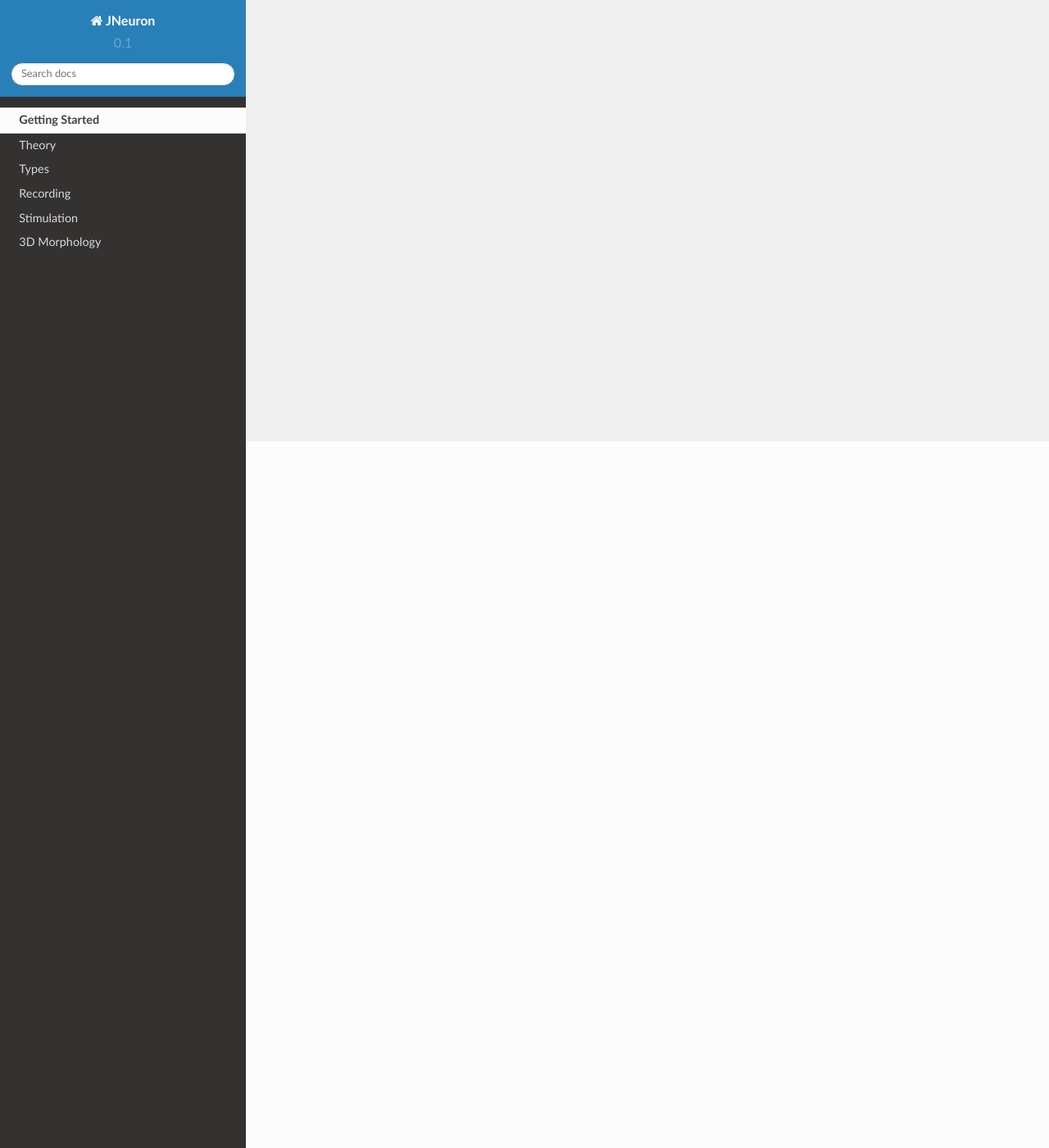
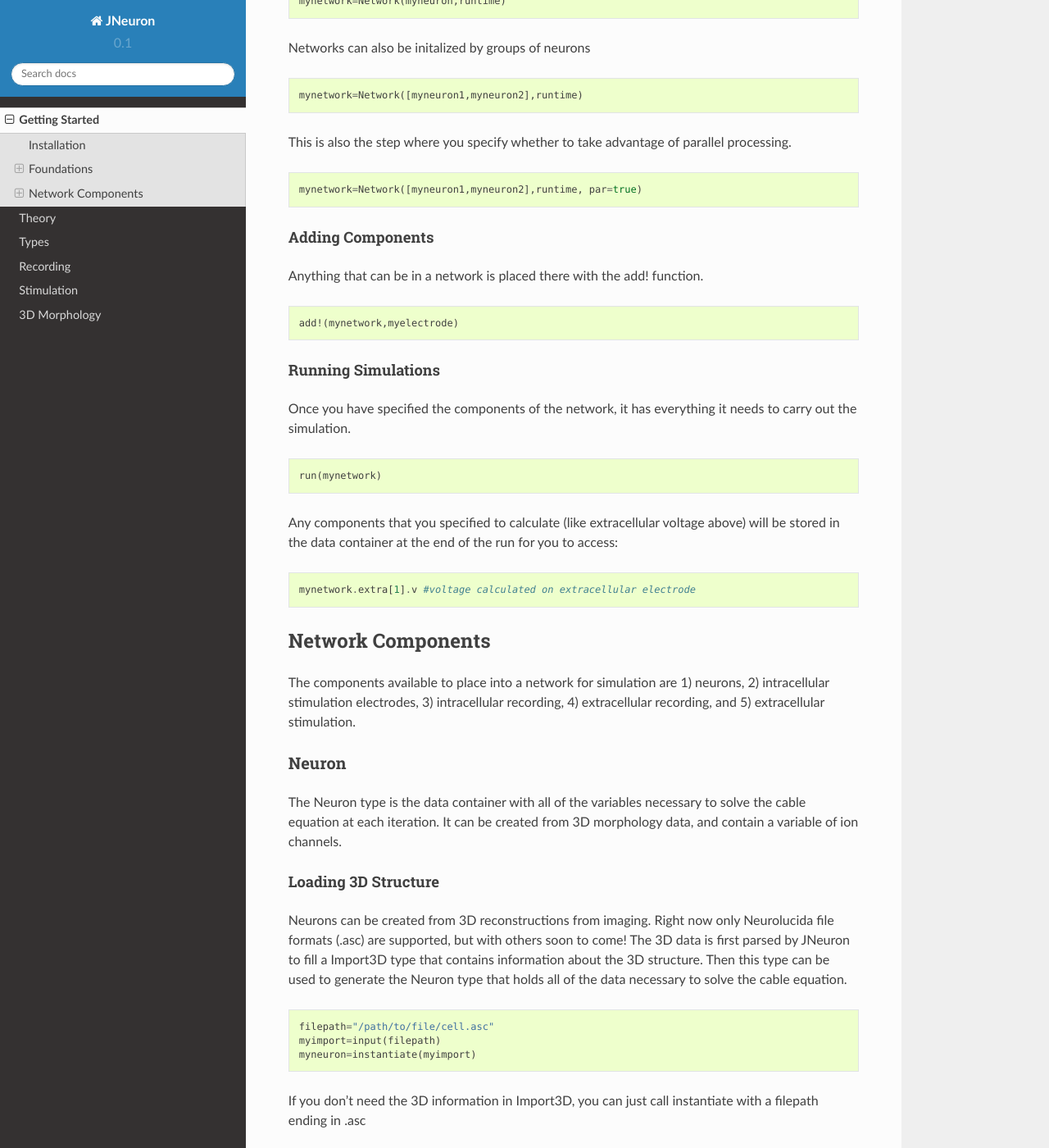
Before and after one commit to paulmthompson/JNeuron, a Sphinx documentation site: the page built from docs/GettingStarted.rst, in a window 1280 px wide and 1400 px high, scrolled down 862 px. Shown: the whole window at 82% size. Built offline with Sphinx 7.4.7 and the Read the Docs theme 2.0.0, drawn with Linux system fonts in a browser that asks for light colours; pages that are not in the unit, such as notebooks, are missing from menus; some of the changed text lies outside the part shown.

Commit message:
added to documentation

```diff
--- a/docs/GettingStarted.rst
+++ b/docs/GettingStarted.rst
@@ -1,3 +1,136 @@
 
+#################
 Getting Started
-================
+#################
+
+*************
+Installation
+*************
+
+*************
+Foundations
+*************
+
+Julia is based on types, or data containers for specific purposes. Consequently, JNeuron defines types for a network (or everything you are modeling) and everything that you can put into a network for simulation.
+
+==========
+Networks
+==========
+
+The main type of JNeuron is the Network type, which is actually a relatively simple data container:
+
+.. code-block:: julia
+
+	type Network{T <: AbstractArray{Neuron,1}}
+    		neur::T #Array of Neurons for simulation
+    		t::FloatRange{Float64} #time range for simulation
+    		extra::Array{Extracellular,1} #Extracellular Recording
+    		intra::Array{Intracellular,1} #Intracellular Recording
+    		stim::Array{Stim,1} #Intracellular Stimulation
+	end
+
+As you can see, the Network type contains spaces for any Neurons, extracellular electrodes or intracellular electrodes that you made add, as well as the current time current to all of these components.
+
+Because extracelluar and intracellular electrodes depend on the neurons that are present, Networks should first be initialized by 1) the neurons that are to be present, and 2) the simulation time (this can be chagned later.
+
+.. code-block:: julia
+
+	runtime=15.0 #in ms
+	mynetwork=Network(myneuron,runtime)
+
+Networks can also be initalized by groups of neurons
+
+.. code-block:: julia
+
+	mynetwork=Network([myneuron1,myneuron2],runtime)
+
+This is also the step where you specify whether to take advantage of parallel processing.
+
+.. code-block:: julia
+
+	mynetwork=Network([myneuron1,myneuron2],runtime, par=true)
+
+
+------------------
+Adding Components
+------------------
+
+Anything that can be in a network is placed there with the add! function.
+
+.. code-block:: julia
+
+	add!(mynetwork,myelectrode)
+
+--------------------
+Running Simulations
+--------------------
+
+Once you have specified the components of the network, it has everything it needs to carry out the simulation.
+
+.. code-block:: julia
+
+	run(mynetwork)
+
+Any components that you specified to calculate (like extracellular voltage above) will be stored in the data container at the end of the run for you to access:
+
+.. code-block:: julia
+
+	mynetwork.extra[1].v #voltage calculated on extracellular electrode
+
+
+******************
+Network Components
+******************
+
+The components available to place into a network for simulation are 1) neurons, 2) intracellular stimulation electrodes, 3) intracellular recording, 4) extracellular recording, and 5) extracellular stimulation.
+
+=======
+Neuron
+=======
+
+The Neuron type is the data container with all of the variables necessary to solve the cable equation at each iteration. It can be created from 3D morphology data, and contain a variable of ion channels.
+
+---------------------
+Loading 3D Structure
+---------------------
+
+Neurons can be created from 3D reconstructions from imaging. Right now only Neurolucida file formats (.asc) are supported, but with others soon to come! The 3D data is first parsed by JNeuron to fill a  Import3D type that contains information about the 3D structure. Then this type can be used to generate the Neuron type that holds all of the data necessary to solve the cable equation.
+
+.. code-block:: julia
+
+	filepath="/path/to/file/cell.asc"
+	myimport=input(filepath)
+	myneuron=instantiate(myimport)
+
+If you don't need the 3D information in Import3D, you can just call instantiate with a filepath ending in .asc
+
+.. code-block:: julia
+
+	filepath="/path/to/file/cell.asc"
+	myneuron=instantiate(filepath)
+
+----------------
+Discretization
+----------------
+
+In JNeuron, the cable equation is discretized so that voltages are solved at certain points, or nodes (see Theory section).
+
+----------------
+Adding Channels
+----------------
+
+========================
+Extracellular Recording
+========================
+
+=========================
+Extracellular Stimulation
+=========================
+
+========================
+Intracellular Recording
+========================
+
+=========================
+Intracellular Stimulation
+=========================
```
Also changed, not shown: 1 other file.
